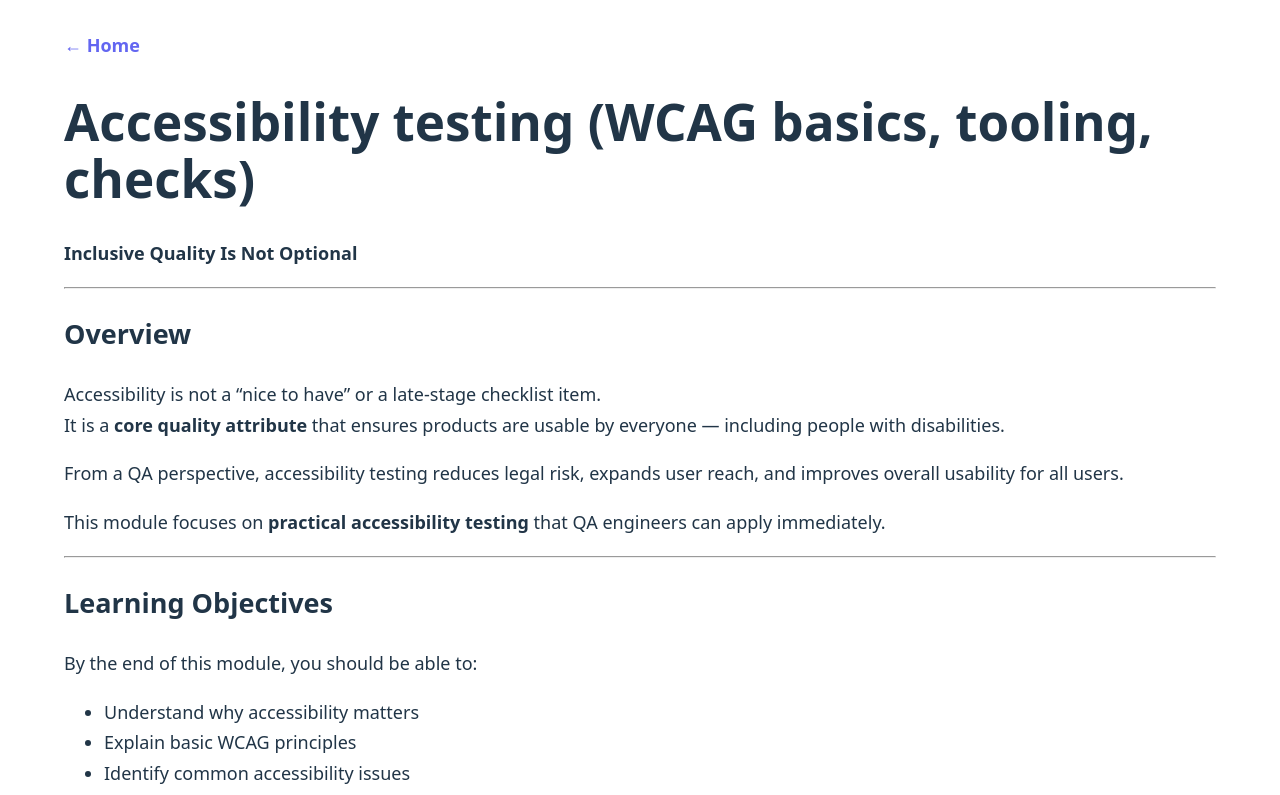
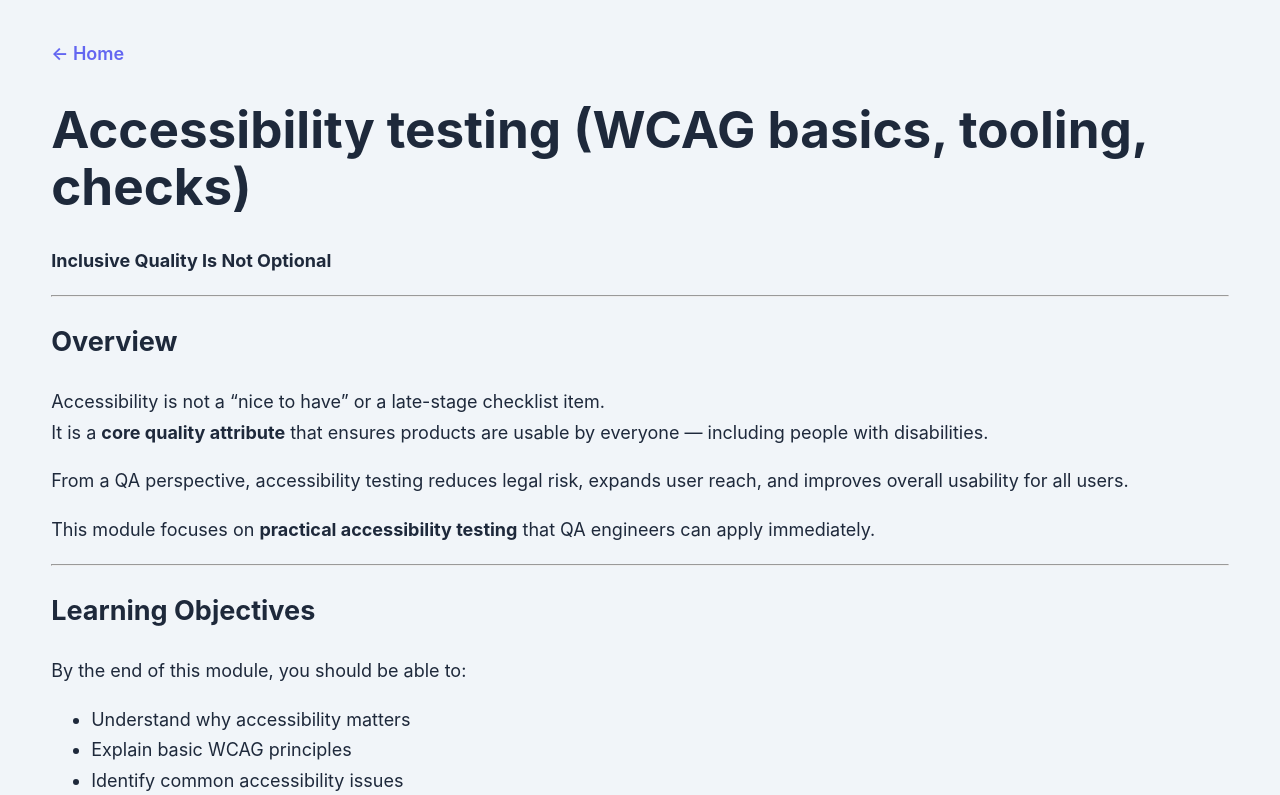
Before and after one commit to smilyutin/qa_mindset, a React (Vite) app: page /modules/accessibility-testing in a window 1280 px wide. Shown: the top 795 px of the page. Built offline with nearby package versions, Linux system fonts and the light colour scheme.

Commit message:
Enhance styling of ModuleDetail component for improved aesthetics and user experience

```diff
--- a/src/app/routes/ModuleDetail.tsx
+++ b/src/app/routes/ModuleDetail.tsx
@@ -55,7 +55,7 @@ const ModuleDetail = () => {
 
   return (
     <>
-      <div style={{ width: '100vw', minHeight: '100vh', background: '#fff', padding: '32px 5vw', boxSizing: 'border-box', textAlign: 'left' }}>
+      <div style={{ width: '100vw', minHeight: '100vh', background: 'linear-gradient(120deg, #f1f5f9 60%, #e0e7ff 100%)', padding: '40px 4vw 60px 4vw', boxSizing: 'border-box', fontFamily: 'Inter, system-ui, Avenir, Helvetica, Arial, sans-serif', color: '#1e293b' }}>
         {/* Home button at the top */}
         <div style={{ marginBottom: 24 }}>
           <Link to="/" style={{ textDecoration: 'none', color: '#6366f1', fontWeight: 600, fontSize: 18 }}>&larr; Home</Link>
@@ -64,8 +64,8 @@ const ModuleDetail = () => {
         <div style={{ fontSize: 18, lineHeight: 1.7, marginBottom: 32 }}>
           <MarkdownRenderer content={content} />
         </div>
-        {/* Next module link always visible at bottom, left-aligned for accessibility */}
-        <div style={{ marginTop: 40, textAlign: 'left' }}>
+        {/* Next module link always visible at bottom, center-aligned for visibility */}
+        <div style={{ marginTop: 40, textAlign: 'center' }}>
           {nextModule ? (
             <Link to={`/modules/${nextModule.id}`} style={{ textDecoration: 'none', color: '#6366f1', fontWeight: 600, fontSize: 18 }}>
               Next: {nextModule.title} &rarr;
```
